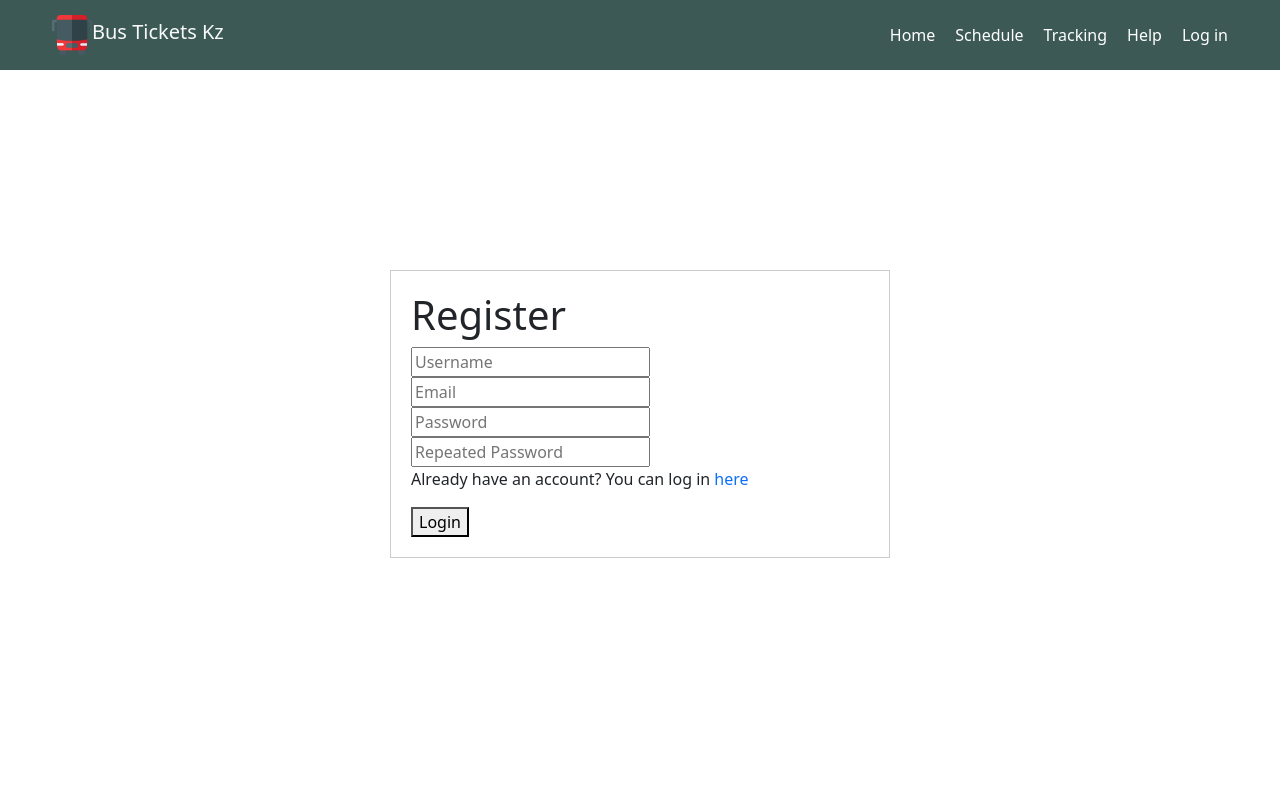
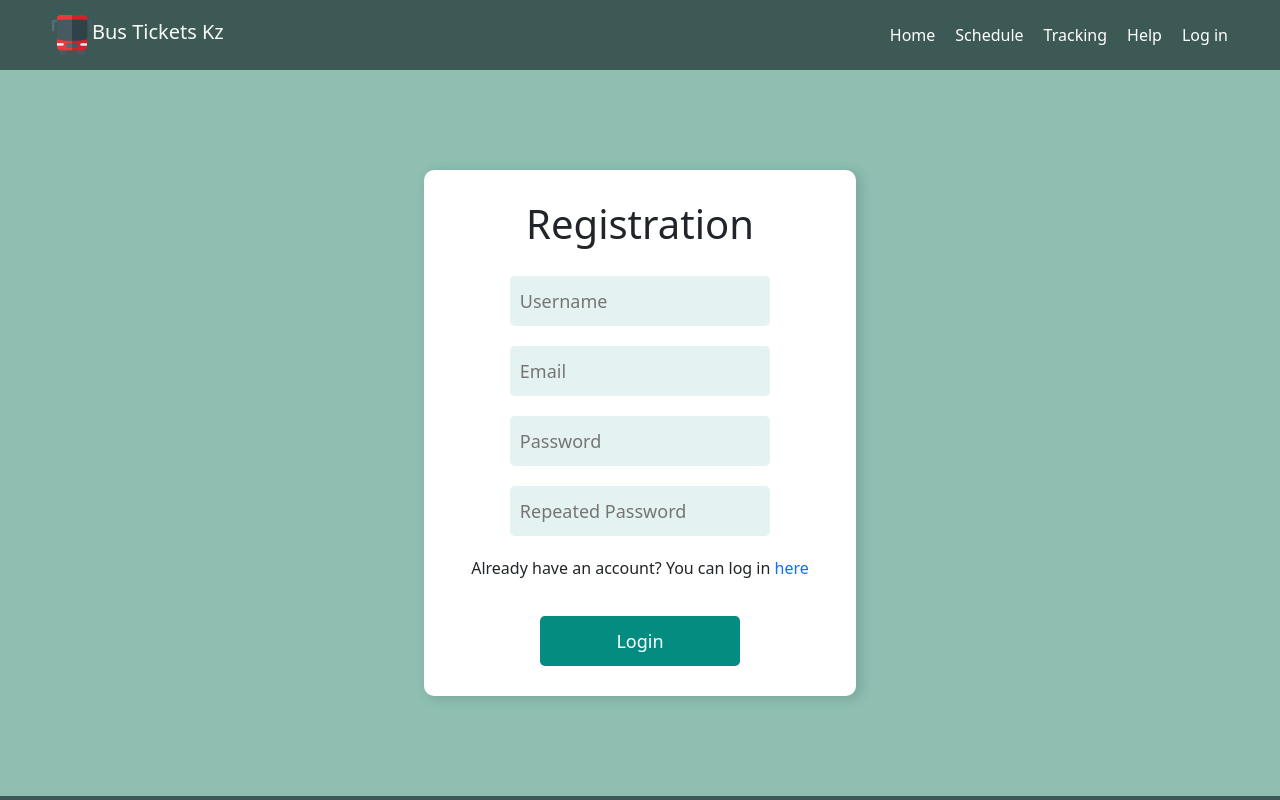
Before and after one commit to N2749/fis_final_front_vue, a Vue app: page /register in a window 1280 px wide. Shown: the top 800 px of the page. Built offline with nearby package versions, Linux system fonts and the light colour scheme; no server answers.

Commit message:
finished registration layout and redesign form

```diff
--- a/src/components/MyTicketForm.vue
+++ b/src/components/MyTicketForm.vue
@@ -89,7 +89,7 @@ export default {
 .ticket-buy-form {
   background-color: white;
   border-radius: 10px;
-  padding: 20px;
+  padding: 50px;
   display: flex;
   flex-direction: column;
   box-shadow: 4px 2px 10px 2px rgba(38, 62, 80, 0.16);
@@ -106,6 +106,7 @@ export default {
   display: flex;
   gap: 30px 30px;
   align-items: center;
+  justify-content: center;
   flex-wrap: wrap;
 }
 
@@ -119,6 +120,7 @@ export default {
   font-size: 18px;
   text-transform: uppercase;
   color: #3c5956;
+  text-align: center;
 }
 
 .ticket-buy-form__button {
@@ -136,7 +138,7 @@ export default {
 }
 
 .ticket-buy-form__select {
-  width: 300px;
+  width: 100%;
   height: 40px;
   border: none;
   border-radius: 5px;
--- a/src/pages/RegisterPage.vue
+++ b/src/pages/RegisterPage.vue
@@ -1,42 +1,71 @@
 <template>
   <MyHeader></MyHeader>
-  <main>
-    <div id="login">
-      <h1>Register</h1>
-      <input type="text" name="username" v-model="input.username" placeholder="Username" />
-      <input type="text" name="email" v-model="input.email" placeholder="Email" />
-      <input type="password" name="password" v-model="input.password" placeholder="Password" />
-      <input type="password" name="password" v-model="input.repeatedPassword" placeholder="Repeated Password" />
-      <p>Already have an account? You can log in <a href="/login">here</a></p>
-      <button type="button" @click="check()">Login</button>
+  <main class="registration-main">
+    <div id="login" class="registarion-container">
+      <h1>Registration</h1>
+      <input
+        class="registration__input"
+        type="text"
+        name="username"
+        v-model="input.username"
+        placeholder="Username"
+      />
+      <input
+        class="registration__input"
+        type="text"
+        name="email"
+        v-model="input.email"
+        placeholder="Email"
+      />
+      <input
+        class="registration__input"
+        type="password"
+        name="password"
+        v-model="input.password"
+        placeholder="Password"
+      />
+      <input
+        class="registration__input"
+        type="password"
+        name="password"
+        v-model="input.repeatedPassword"
+        placeholder="Repeated Password"
+      />
+      <p class="registration__text">
+        Already have an account? You can log in <a href="/login">here</a>
+      </p>
+      <button class="registration__button" type="button" @click="check()">
+        Login
+      </button>
     </div>
   </main>
   <MyFooter></MyFooter>
 </template>
 
 <script>
-import MyHeader from "/src/components/MyHeader.vue";
-import MyFooter from "/src/components/MyFooter.vue";
-import customerDataService from "../services/customerDataService";
+import MyHeader from '/src/components/MyHeader.vue';
+import MyFooter from '/src/components/MyFooter.vue';
+import customerDataService from '../services/customerDataService';
 export default {
-  name: "RegisterPage",
-  components: {MyFooter, MyHeader},
+  name: 'RegisterPage',
+  components: { MyFooter, MyHeader },
 
   data() {
     return {
       input: {
-        username: "",
-        email: "",
-        password: "",
-        repeatedPassword: "",
+        username: '',
+        email: '',
+        password: '',
+        repeatedPassword: '',
       },
       customers: null,
       currentCustomer: null,
-    }
+    };
   },
   methods: {
     retrieveCustomers() {
-      customerDataService.getAll()
+      customerDataService
+        .getAll()
         .then((response) => {
           this.customers = response.data;
           console.log(response.data);
@@ -45,65 +74,103 @@ export default {
           console.log(e);
         });
     },
-    register(){
+    register() {
       const data = {
         name: this.input.username,
         email: this.input.email,
         password: this.input.password,
-      }
-      customerDataService.create(data)
-          .catch((e) => {
+      };
+      customerDataService.create(data).catch((e) => {
         console.log(e);
       });
       this.retrieveCustomers();
-      alert("you were successfully registered!");
+      alert('you were successfully registered!');
     },
     check() {
-      if(this.input.email === ""
-          || this.input.password === ""
-          || this.input.repeatedPassword === ""
-          || this.input.username === "") {
-        alert("Not all fields are presented");
+      if (
+        this.input.email === '' ||
+        this.input.password === '' ||
+        this.input.repeatedPassword === '' ||
+        this.input.username === ''
+      ) {
+        alert('Not all fields are presented');
         return;
       }
       if (this.input.password !== this.input.repeatedPassword) {
-        alert("password mismatch");
+        alert('password mismatch');
         return;
       }
       for (const customer of this.customers) {
-        if(this.input.email === customer.email) {
-          alert("email is taken");
+        if (this.input.email === customer.email) {
+          alert('email is taken');
           return;
         }
       }
       this.register();
       for (const customer of this.customers) {
-        if(this.input.email === customer.email && this.input.password === customer.password) {
-          localStorage.setItem("authenticated", JSON.stringify(true));
-          localStorage.setItem("currentCustomer", JSON.stringify(customer));
-          window.location.href = "/";
+        if (
+          this.input.email === customer.email &&
+          this.input.password === customer.password
+        ) {
+          localStorage.setItem('authenticated', JSON.stringify(true));
+          localStorage.setItem('currentCustomer', JSON.stringify(customer));
+          window.location.href = '/';
         }
       }
     },
   },
   mounted() {
     this.retrieveCustomers();
-    if (localStorage.getItem("authenticated") === null) {
-      localStorage.setItem("authenticated", JSON.stringify(false));
+    if (localStorage.getItem('authenticated') === null) {
+      localStorage.setItem('authenticated', JSON.stringify(false));
     }
-  }
-}
+  },
+};
 </script>
 
 <style scoped>
-main {
-  height: 1500px;
+.registarion-container {
+  display: flex;
+  width: 40%;
+  flex-direction: column;
+  padding: 30px;
+  align-items: center;
+  gap: 20px 0;
+  background-color: white;
+  border: none;
+  border-radius: 10px;
+  box-shadow: 4px 2px 10px 2px rgba(38, 62, 80, 0.16);
 }
-#login {
-  width: 500px;
-  border: 1px solid #CCCCCC;
-  background-color: #FFFFFF;
-  margin: 200px auto auto;
-  padding: 20px;
+.registration-main {
+  padding: 100px;
+  background-color: #8ebfb1;
+  display: flex;
+  align-items: center;
+  justify-content: center;
+}
+.registration__input {
+  width: 70%;
+  height: 50px;
+  display: flex;
+  align-items: center;
+  padding-left: 10px;
+  font-size: 18px;
+  border: none;
+  border-radius: 5px;
+  color: #3c5956;
+  background-color: #e4f2f1;
+}
+.registration__text {
+  font-size: 16px;
+}
+
+.registration__button {
+  width: 200px;
+  height: 50px;
+  font-size: 18px;
+  border: none;
+  border-radius: 5px;
+  color: white;
+  background-color: #038c7f;
 }
 </style>
```
Lines whose indentation alone changed are shown as unchanged.
